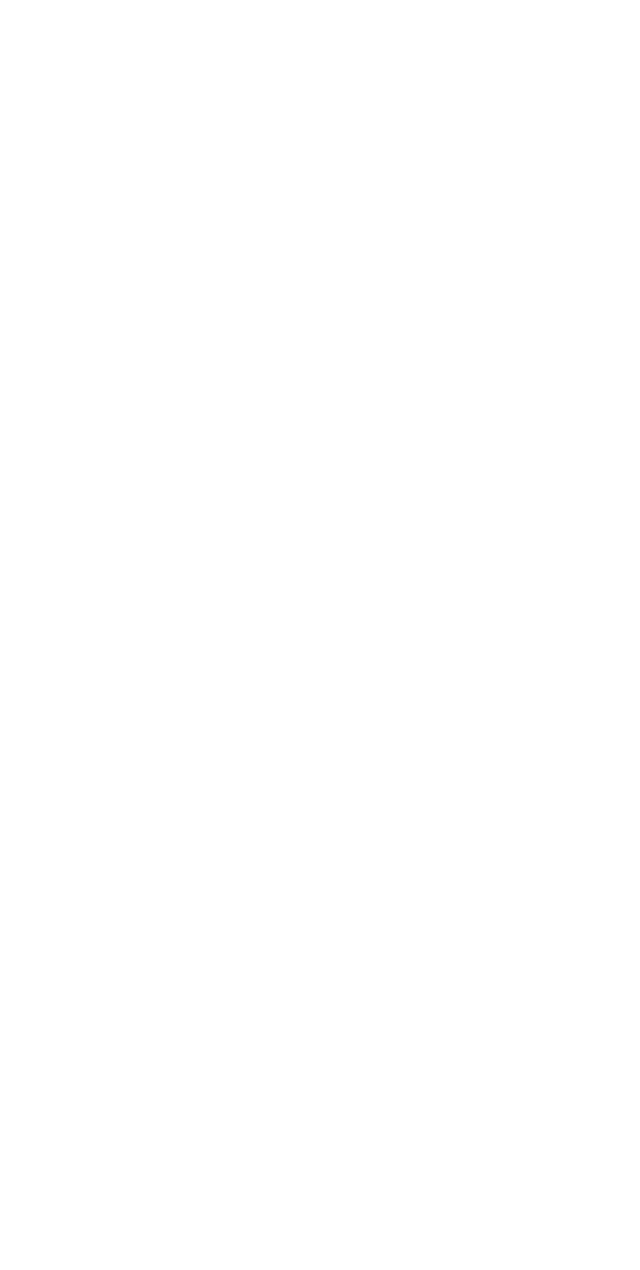
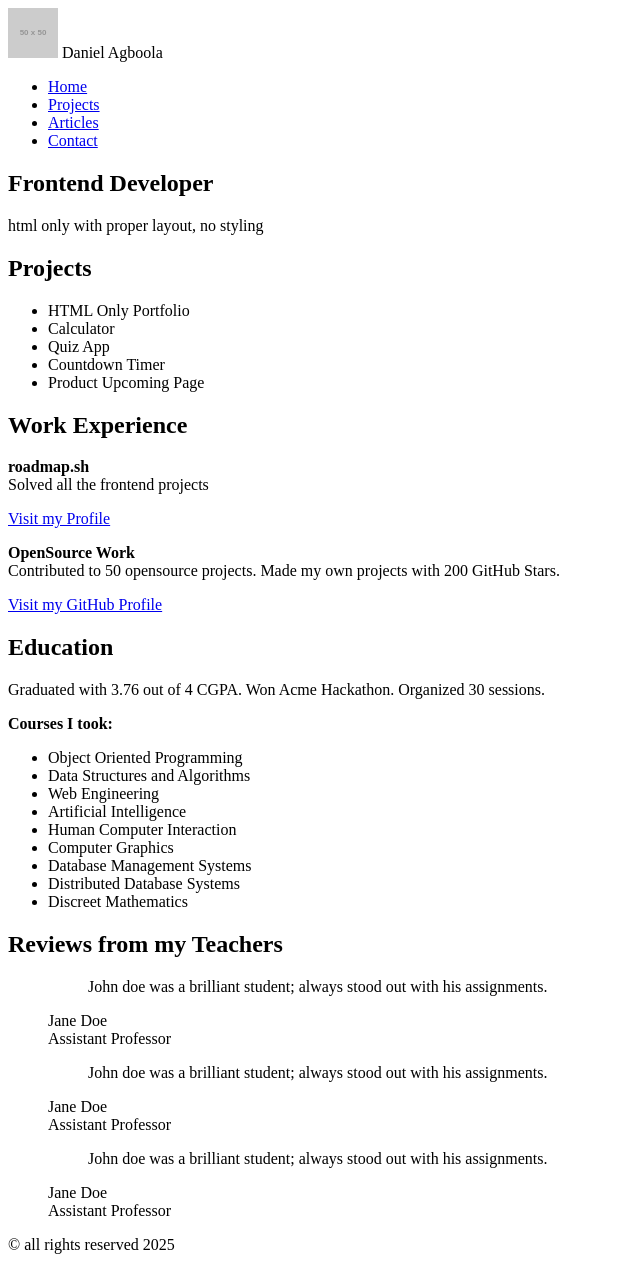
Before and after one commit to Danielagboola52/Roadmap.sh-Basic-HTML-Website, a plain HTML site: page index.html in a window 1280 px wide. Shown: the whole page, without its empty margins (0-640 px from the left). Before the commit the page ends 800 px from the top, so only its background shows below. Drawn offline with Linux system fonts and the light colour scheme; placeholder pictures from the web are drawn by us.

Commit message:
feat: complete all four pages with semantic HTML, shared nav, SEO tags and contact form

```diff
--- a/index.html
+++ b/index.html
@@ -3,19 +3,94 @@
 <head>
   <meta charset="UTF-8" />
   <meta name="viewport" content="width=device-width, initial-scale=1.0" />
-
-  <!-- SEO Meta Tags (different for each page) -->
-  <title>Your Name - Frontend Developer</title>
-  <meta name="description" content="Your Name is a passionate frontend developer skilled in HTML, CSS, JavaScript and React." />
-  <meta name="author" content="Your Name" />
-  <meta name="keywords" content="frontend developer, html, css, javascript, react, portfolio" />
-
-  <!-- Open Graph (for social media preview) — optional but good practice -->
-  <meta property="og:title" content="Your Name - Frontend Developer" />
+  <title>Daniel Agboola - Frontend Developer</title>
+  <meta name="description" content="Daniel Agboola is a passionate frontend developer skilled in HTML, CSS, JavaScript, and React." />
+  <meta name="author" content="Daniel Agboola" />
+  <meta property="og:title" content="Daniel Agboola - Frontend Developer" />
   <meta property="og:description" content="Passionate frontend developer building modern web experiences." />
   <meta property="og:type" content="website" />
 </head>
 <body>
-  <!-- We will put content here in the next steps -->
+
+  <header>
+    <div class="logo">
+      <img src="https://via.placeholder.com/50x50" alt="Daniel Agboola's photo" width="50" height="50">
+      <span>Daniel Agboola</span>
+    </div>
+    <nav>
+      <ul>
+        <li><a href="index.html">Home</a></li>
+        <li><a href="projects.html">Projects</a></li>
+        <li><a href="articles.html">Articles</a></li>
+        <li><a href="contact.html">Contact</a></li>
+      </ul>
+    </nav>
+  </header>
+
+  <main>
+    <section class="hero">
+      <h1>Frontend Developer</h1>
+      <p>html only with proper layout, no styling</p>
+    </section>
+
+    <section class="grid">
+      <section>
+        <h2>Projects</h2>
+        <ul>
+          <li>HTML Only Portfolio</li>
+          <li>Calculator</li>
+          <li>Quiz App</li>
+          <li>Countdown Timer</li>
+          <li>Product Upcoming Page</li>
+        </ul>
+      </section>
+
+      <section>
+        <h2>Work Experience</h2>
+        <p><strong>roadmap.sh</strong><br>Solved all the frontend projects</p>
+        <p><a href="#">Visit my Profile</a></p>
+        <p><strong>OpenSource Work</strong><br>Contributed to 50 opensource projects. Made my own projects with 200 GitHub Stars.</p>
+        <p><a href="#">Visit my GitHub Profile</a></p>
+      </section>
+
+      <section>
+        <h2>Education</h2>
+        <p>Graduated with 3.76 out of 4 CGPA. Won Acme Hackathon. Organized 30 sessions.</p>
+        <p><strong>Courses I took:</strong></p>
+        <ul>
+          <li>Object Oriented Programming</li>
+          <li>Data Structures and Algorithms</li>
+          <li>Web Engineering</li>
+          <li>Artificial Intelligence</li>
+          <li>Human Computer Interaction</li>
+          <li>Computer Graphics</li>
+          <li>Database Management Systems</li>
+          <li>Distributed Database Systems</li>
+          <li>Discreet Mathematics</li>
+        </ul>
+      </section>
+    </section>
+
+    <section class="reviews">
+      <h2>Reviews from my Teachers</h2>
+      <figure>
+        <blockquote>John doe was a brilliant student; always stood out with his assignments.</blockquote>
+        <figcaption>Jane Doe<br>Assistant Professor</figcaption>
+      </figure>
+      <figure>
+        <blockquote>John doe was a brilliant student; always stood out with his assignments.</blockquote>
+        <figcaption>Jane Doe<br>Assistant Professor</figcaption>
+      </figure>
+      <figure>
+        <blockquote>John doe was a brilliant student; always stood out with his assignments.</blockquote>
+        <figcaption>Jane Doe<br>Assistant Professor</figcaption>
+      </figure>
+    </section>
+  </main>
+
+  <footer>
+    <p>© all rights reserved 2025</p>
+  </footer>
+
 </body>
 </html>
```
Also changed, not shown: articles.html (+36 -0 lines), contact.html (+47 -0 lines), projects.html (+43 -0 lines).
